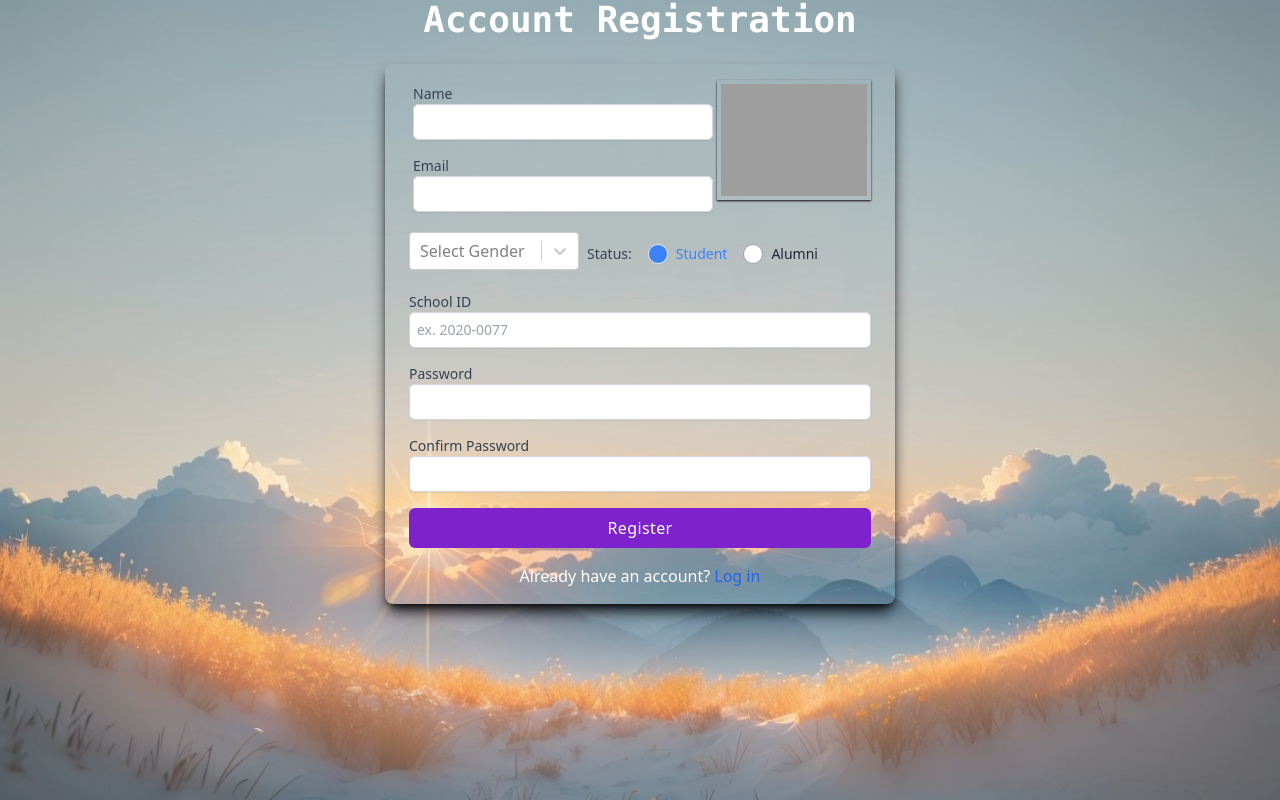
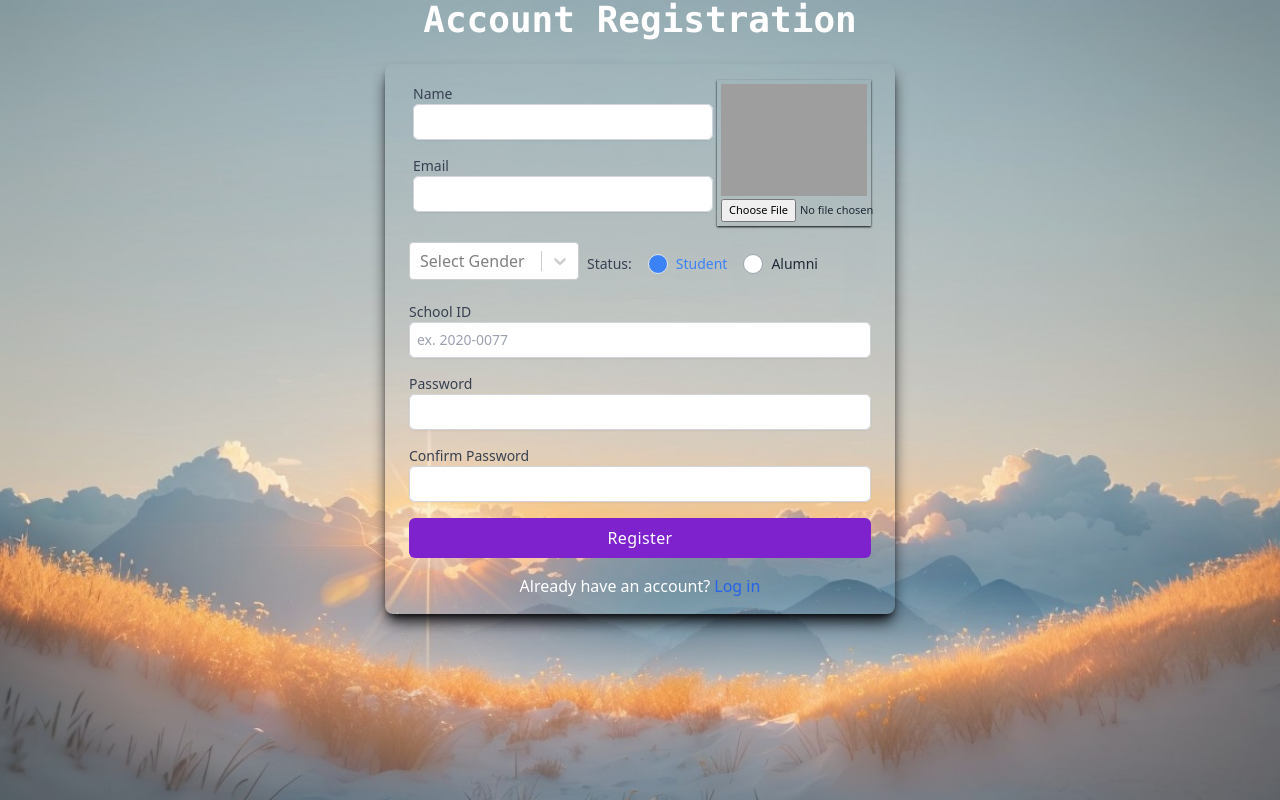
Before and after one commit to Z3ron7/smartexamhub, a React (Create React App) app: page /register in a window 1280 px wide. Built offline with nearby package versions, Linux system fonts and the light colour scheme; grey boxes are pictures that could not be loaded.

Commit message:
image preview

```diff
--- a/src/pages/Login/Register.jsx
+++ b/src/pages/Login/Register.jsx
@@ -148,11 +148,11 @@ export default function Register() {
   {/* Right Column for Image Upload */}
   <div className="w-1/3">
     <div className="bg-transparent p-1 border-1 border-black shadow-sm shadow-black">
-      <label htmlFor="profileImage" className="w-32 h-28 rounded-full cursor-pointer">
+      <label htmlFor="profileImage" className="w-32 h-28 rounded-full overflow-hidden cursor-pointer">
           <img
             src={selectedImage || "default-profile-image.jpg"}
             alt="Click to Upload Image for verification"
-            className="w-full h-28 object-cover text-sm text-white text-center justify-center "
+            className="w-full h-28 object-cover text-sm text-white text-center justify-center bg-transparent"
           />
         </label>
       <div className="mb-0">
@@ -161,7 +161,7 @@ export default function Register() {
           accept="image/*"
           id="profileImage"
           name="profileImage"
-          className="hidden w-15 text-[11px]"
+          className="w-15 text-[11px]"
           onChange={handleImageChange}
         />
       </div>
```
